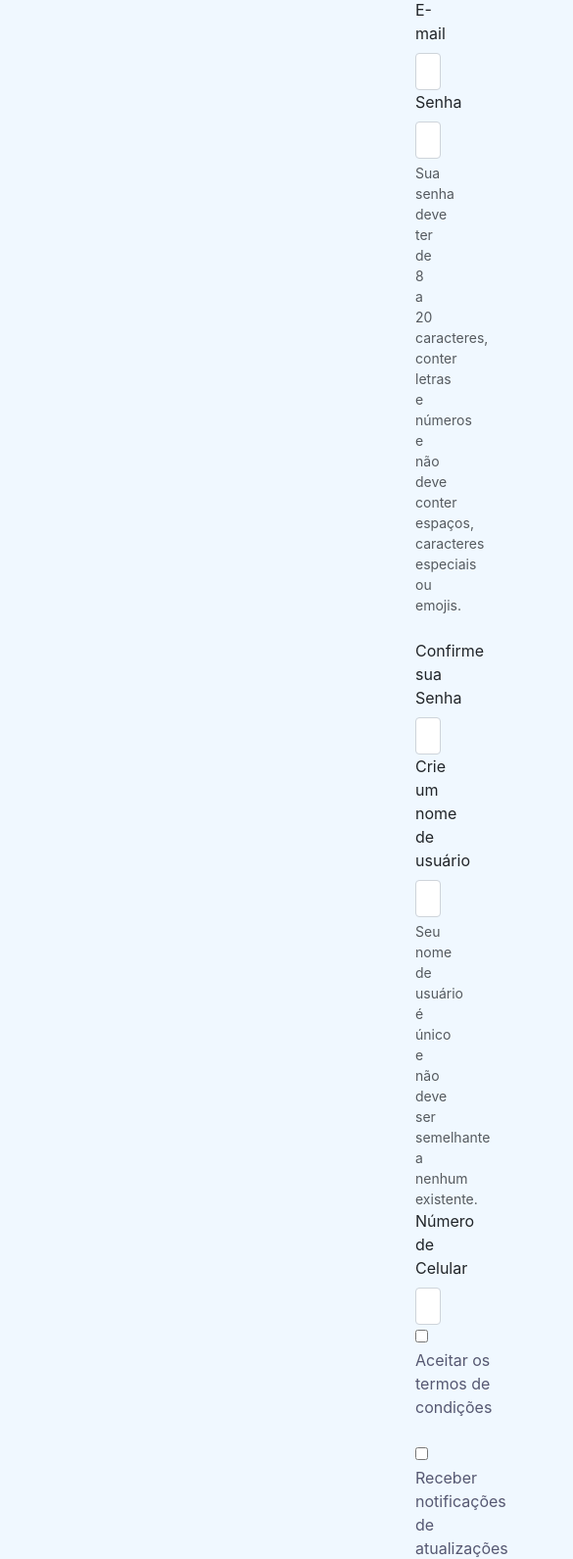
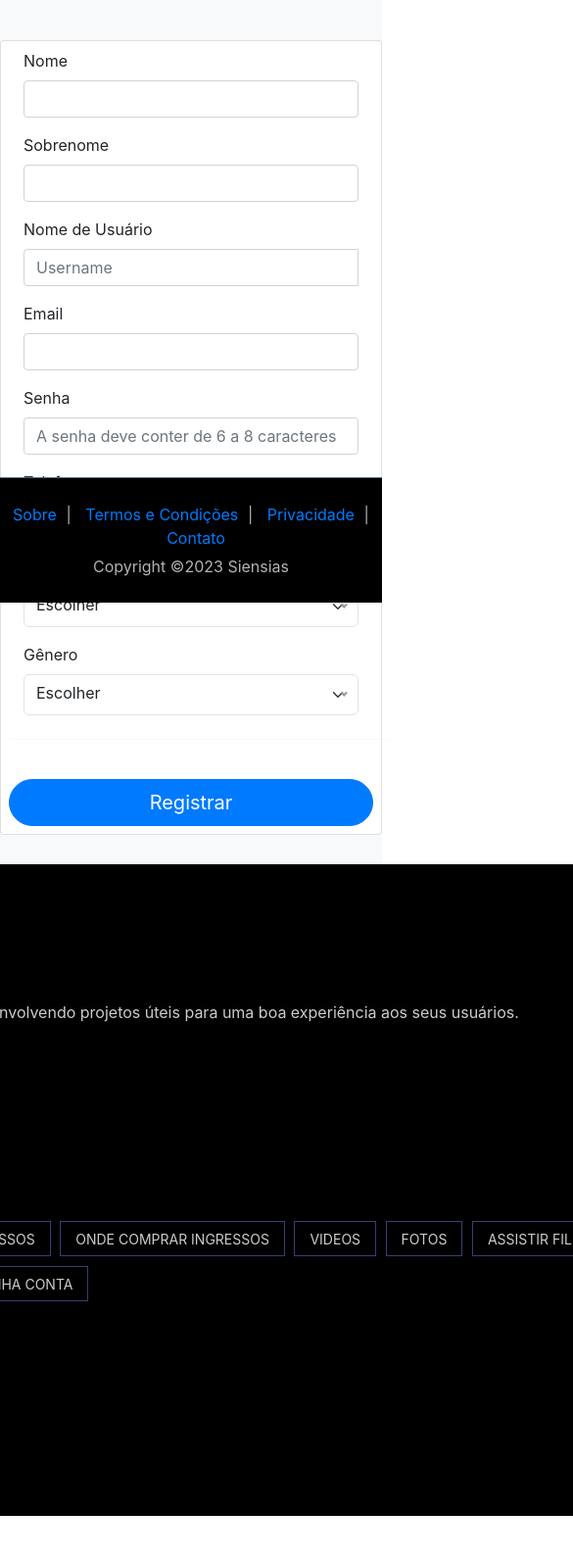
Before and after one commit to rafael-men/Ci-ncia-de-Filmes-1.0, a plain HTML site: page cadastro.html in a window 390 px wide. Shown: the part 229-1820 px from the top of the page at 98% size, 585 px wide, since content can reach past the window. Drawn offline with nearby package versions, Linux system fonts and the light colour scheme.

Commit message:
responsividade

```diff
--- a/assets/css/series.css
+++ b/assets/css/series.css
@@ -59,6 +59,13 @@
     padding-top: 20px;
     padding-bottom: 40px;
 }
+.w-100.btn.btn-primary.btn-lg {
+    border-radius: 250px;
+    box-shadow: black;
+}
+.footer-area.bg-black.pd-top-95 {
+    margin: 30px -100%;
+}
 .card-text{
     text-align: left;
     text-decoration: none;
--- a/cadastro.html
+++ b/cadastro.html
@@ -28,7 +28,7 @@
         </div>
     </div>
     <div class="td-search-popup" id="td-search-popup">
-        <form action="indexlogin.html" class="search-form">
+        <form action="index.html" class="search-form">
             <div class="form-group">
                 <input type="text" class="form-control" placeholder="Search.....">
             </div>
@@ -42,7 +42,7 @@
                 <div class="row">
                     <div class="col-xl-6 col-lg-5 align-self-center">
                         <div class="logo text-md-left text-center">
-                            <a class="main-logo" href="indexlogin.html"><img src="assets/img/image-removebg-preview.png" alt="img"></a>
+                            <a class="main-logo" href="index.html"><img src="assets/img/image-removebg-preview.png" alt="img"></a>
                         </div>
                     </div>
                     <div class="col-xl-6 col-lg-7 text-md-right text-center">
@@ -56,7 +56,7 @@
             <div class="container nav-container">
                 <div class="responsive-mobile-menu">
                     <div class="logo d-lg-none d-block">
-                        <a class="main-logo" href="indexlogin.html"></a>
+                        <a class="main-logo" href="index.html"></a>
                     </div>
                     <button class="menu toggle-btn d-block d-lg-none" data-target="#nextpage_main_menu"
                     aria-expanded="false" aria-label="Toggle navigation">
@@ -70,7 +70,7 @@
                 <div class="collapse navbar-collapse" id="nextpage_main_menu">
                     <ul class="navbar-nav menu-open">
                         <li class="current-menu-item">
-                            <a href="index.html" style="text-decoration: none;">Home</a>
+                            <a href="#banner" style="text-decoration: none;">Home</a>
                         </li>
                         <li class="current-menu-item">
                             <a href="#trending" style="text-decoration: none;">Filmes</a>
@@ -79,7 +79,7 @@
                             <a href="#latest" style="text-decoration: none;">Notícias</a>
                         </li>
                         <li class="current-menu-item">
-                            <a href="#grid" style="text-decoration: none;">Séries</a>
+                            <a href="series.html" style="text-decoration: none;">Séries</a>
                         </li>
                     </ul>
                 </div>
@@ -92,51 +92,85 @@
             </div>
         </nav>
     </div>
+<div class="bg-body-tertiary">
+    <div class="container">
+      <main>
+        <div class="py-5 text-center">
+          <h1 class="titleh">Realize seu Cadastro</h1>
+        </div>
+
+ <div class="row g-5">
+    <form class="card p-2">
+          <div class="col-md-7 col-lg-8">
+            <form class="needs-validation" novalidate="">
+              <div class="row g-3">
+                <div class="col-sm-6">
+                  <label for="firstName" class="form-label">Nome</label>
+                  <input type="text" class="form-control" id="firstName" placeholder="" value="" required="">
+                  <div class="invalid-feedback">
+                    Valid first name is required.
                   </div>
                 </div>
-<div class="containerbiggy">
-<form class="formulario" action=""> <label for="inputPassword5" class="form-label">Nome</label>
-    <input type="text" id="inputPassword5" class="form-control" aria-describedby="passwordHelpBlock">
-    <label for="inputPassword5" class="form-label">E-mail</label>
-    <input type="email" id="inputPassword5" class="form-control" aria-describedby="passwordHelpBlock">
-    <label for="inputPassword5" class="form-label">Senha</label>
-    <input type="password" id="inputPassword5" class="form-control" aria-describedby="passwordHelpBlock">
-    <div id="passwordHelpBlock" class="form-text">
-        Sua senha deve ter de 8 a 20 caracteres, conter letras e números e não deve conter espaços, caracteres especiais ou emojis.
+
+                <div class="col-sm-6">
+                  <label for="lastName" class="form-label">Sobrenome</label>
+                  <input type="text" class="form-control" id="lastName" placeholder="" value="" required="">
+                  <div class="invalid-feedback">
+                    Sobrenome inválido
                   </div>
-    <br>
-    <label for="inputPassword5" class="form-label">Confirme sua Senha</label>
-    <input type="password" id="inputPassword5" class="form-control" aria-describedby="passwordHelpBlock">
-    <label for="inputPassword5" class="form-label">Crie um nome de usuário</label>
-    <input type="password" id="inputPassword5" class="form-control" aria-describedby="passwordHelpBlock">
-    <div id="passwordHelpBlock" class="form-text">
-        Seu nome de usuário é único e não deve ser semelhante a nenhum existente.
                 </div>
-    <label for="inputPassword5" class="form-label">Número de Celular</label>
-    <input type="telephone" id="inputPassword5" class="form-control" aria-describedby="passwordHelpBlock" placeholder="Opcional">
-    <input type="checkbox" id="inputcheckbox1" class="checkbox1"> <label><p> Aceitar os termos de condições</p></label>
-    <br>
-    <input type="checkbox" id="inputcheckbox1" class="checkbox1"> <label><p> Receber notificações de atualizações</p></label>
-    <br>
-    <a href="href=index.html"><button type="button" class="btn btn-outline-warning">Registrar</button></a>
-</form></div>
 
-
+                <div class="col-12">
+                  <label for="username" class="form-label">Nome de Usuário</label>
+                  <div class="input-group has-validation">
+                    <input type="text" class="form-control" id="username" placeholder="Username" required="">
+                  <div class="invalid-feedback">
+                      Nome de Usuário necessário
                     </div>
                   </div>
                 </div>
 
+                <div class="col-12">
+                  <label for="email" class="form-label">Email</label>
+                  <input type="email" class="form-control" id="email" >
+                  <div class="invalid-feedback">
+                    Insira um e-mail válido
                   </div>
                 </div>
+                <div class="col-12">
+                    <label for="address2" class="form-label">Senha</label>
+                    <input type="password" class="form-control" id="address2" placeholder="A senha deve conter de 6 a 8 caracteres">
+                  </div>
+                <div class="col-12">
+                  <label for="address2" class="form-label">Telefone</label>
+                  <input type="telephone" class="form-control" id="address2" placeholder="(xx)xxxx-xxxx">
+                </div>
+
+                <div class="col-md-5">
+                  <label for="country" class="form-label">País</label>
+                  <select class="form-select" id="country" required="">
+                    <option value="">Escolher</option>
+                    <option>Brasil</option>
+                  </select>
+                </div>
+
+                <div class="col-md-4">
+                  <label for="state" class="form-label">Gênero</label>
+                  <select class="form-select" id="state" required="">
+                    <option value="">Escolher</option>
+                    <option>Masculino</option>
+                    <option>Feminino</option>
+                  </select>
+                </div>
+
+
+              <hr class="my-4">
+
+              <button class="w-100 btn btn-primary btn-lg" type="submit">Registrar</button>
+            </form>
           </div>
         </div>
-
-                    <div class="add-area">
-                    </div>
-                </div>
-            </div>
-        </div>
-    </div>
+      </main>
       <div class="footer-area bg-black pd-top-95">
         <div class="container">
             <div class="row">
@@ -158,7 +192,7 @@
                         <div class="tagcloud">
                             <a href="#">FILME</a>
                             <a href="#">TRAILERS</a>
-                            <a href="#">SÉRIE</a>
+                            <a href="http://127.0.0.1:5500/series.html">SÉRIE</a>
                             <a href="#">INGRESSOS</a>
                             <a href="#">ONDE COMPRAR INGRESSOS</a>
                             <a href="#">VIDEOS</a>
@@ -178,14 +212,7 @@
                         </ul>
                     </div>
                 </div>
-                <div class="col-lg-3 col-sm-6">
-                                </div>
-                            </div>
-                        </div>
-                    </div>
-                </div>
-            </div>
-            <div class="footer-bottom text-center" style="background-color: black;">
+                <div class="footer-bottom fixed-bottom text-center" style="background-color: black;">
                     <ul class="widget_nav_menu">
                         <li><a href="#" style="text-decoration: none;">Sobre</a></li>
                         <li><a href="#" style="text-decoration: none;">Termos e Condições</a></li>
@@ -194,10 +221,10 @@
                     </ul>
                     <p>Copyright ©2023 Siensias</p>
                 </div>
+                <div class="col-lg-3 col-sm-6">
                                 </div>
                             </div>
-    <div class="back-to-top">
-        <span class="back-top"><i class="fa fa-angle-up"></i></span>
+                        </div>
                     </div>
     <script src="assets/js/vendor.js"></script>
     <script src="assets/js/main.js"></script>
```
Lines whose indentation alone changed are shown as unchanged.
